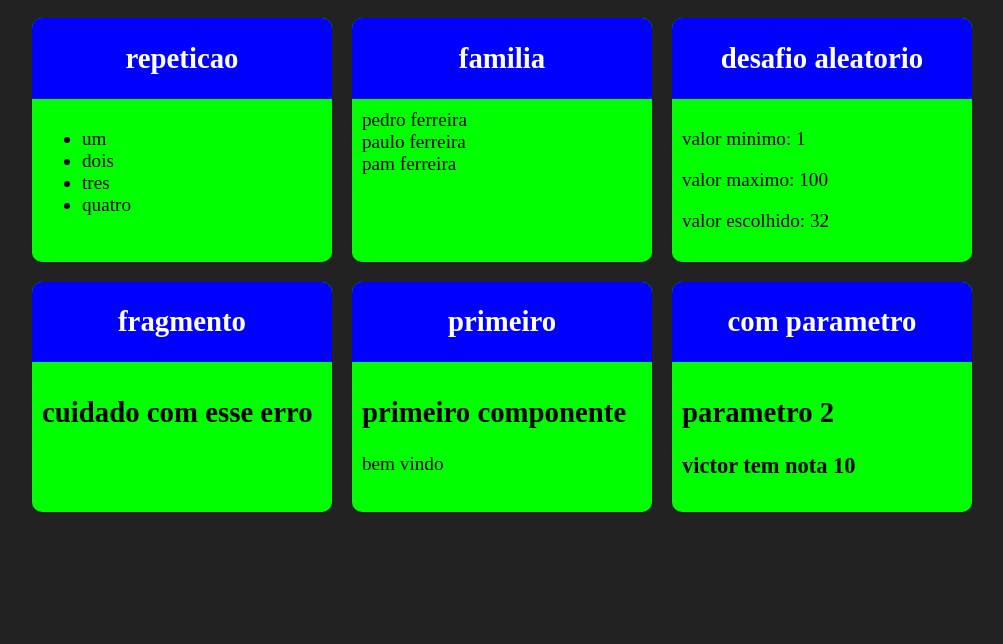
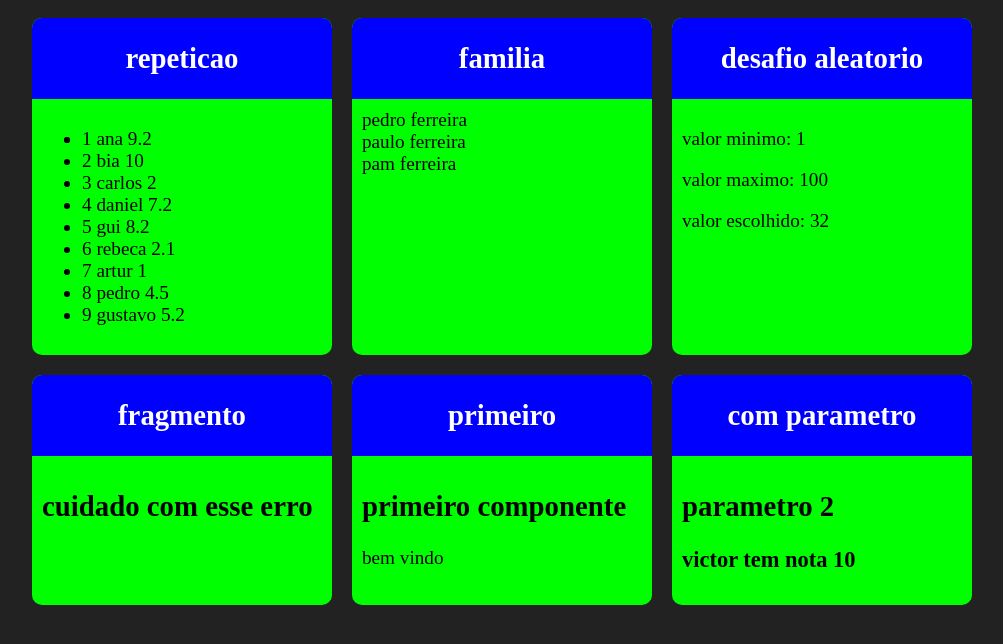
Before and after one commit to voctif/react, a React (Create React App) app in the folder my-app/: page / in a window 1280 px wide. Shown: the top 644 px of the page, without its empty margins (138-1141 px from the left). Built offline with nearby package versions, Linux system fonts and the light colour scheme.

Commit message:
lista fim

```diff
--- a/my-app/src/components/repeticao/listalaunos.jsx
+++ b/my-app/src/components/repeticao/listalaunos.jsx
@@ -2,25 +2,20 @@ import React from "react";
 import alunos from "../../data/alunos";
 
 export default (props) => {
-    const li1 = (
-        <li>
-            {alunos[0].id} {alunos[0].nome}  {alunos[0].nota}
-        </li>
-    );
 
     const lis = alunos.map((aluno) => {
-        return <li>
-            {alunos.id} {alunos.nome}  {alunos.nota}
-        </li>
-    })
+        return (
+            <li key={aluno.id}>
+                {aluno.id}  {aluno.nome}  {aluno.nota}
+            </li>
+        );
+    });
 
     return (
         <div>
             <ul>
-                <li>um</li>
-                <li>dois</li>
-                <li>tres</li>
-                <li>quatro</li>
+                <li>{lis}</li>
+
             </ul>
         </div>
     );
--- a/my-app/src/data/alunos.js
+++ b/my-app/src/data/alunos.js
@@ -1,11 +1,11 @@
 export default [
-    { id: 1, nomne: 'ana', nota: 9.2 },
-    { id: 2, nomne: 'bia', nota: 10.0 },
-    { id: 3, nomne: 'carlos', nota: 2.0 },
-    { id: 4, nomne: 'daniel', nota: 7.2 },
-    { id: 5, nomne: 'gui', nota: 8.2 },
-    { id: 6, nomne: 'rebeca', nota: 2.1 },
-    { id: 7, nomne: 'artur', nota: 1.0 },
-    { id: 8, nomne: 'pedro', nota: 4.5 },
-    { id: 9, nomne: 'gustavo', nota: 5.2 },
+    { id: 1, nome: 'ana', nota: 9.2 },
+    { id: 2, nome: 'bia', nota: 10.0 },
+    { id: 3, nome: 'carlos', nota: 2.0 },
+    { id: 4, nome: 'daniel', nota: 7.2 },
+    { id: 5, nome: 'gui', nota: 8.2 },
+    { id: 6, nome: 'rebeca', nota: 2.1 },
+    { id: 7, nome: 'artur', nota: 1.0 },
+    { id: 8, nome: 'pedro', nota: 4.5 },
+    { id: 9, nome: 'gustavo', nota: 5.2 },
 ]
```
